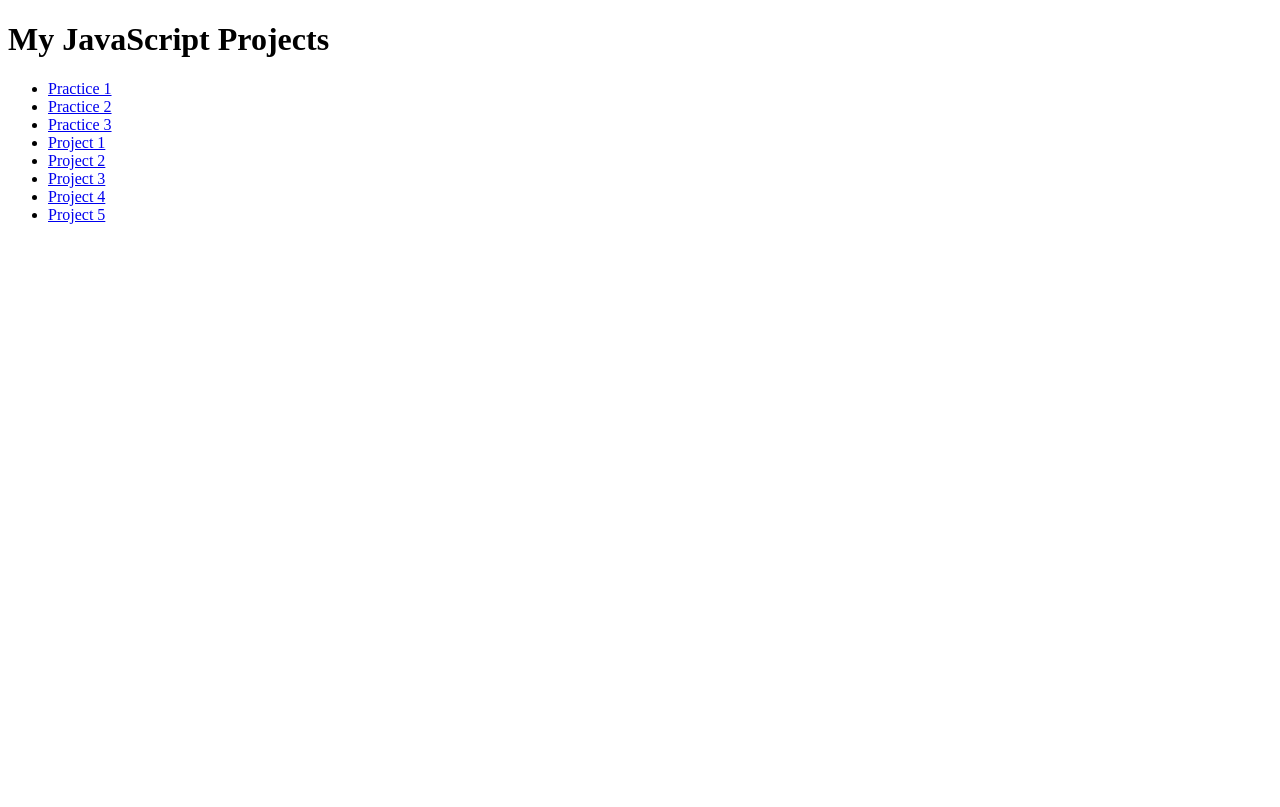
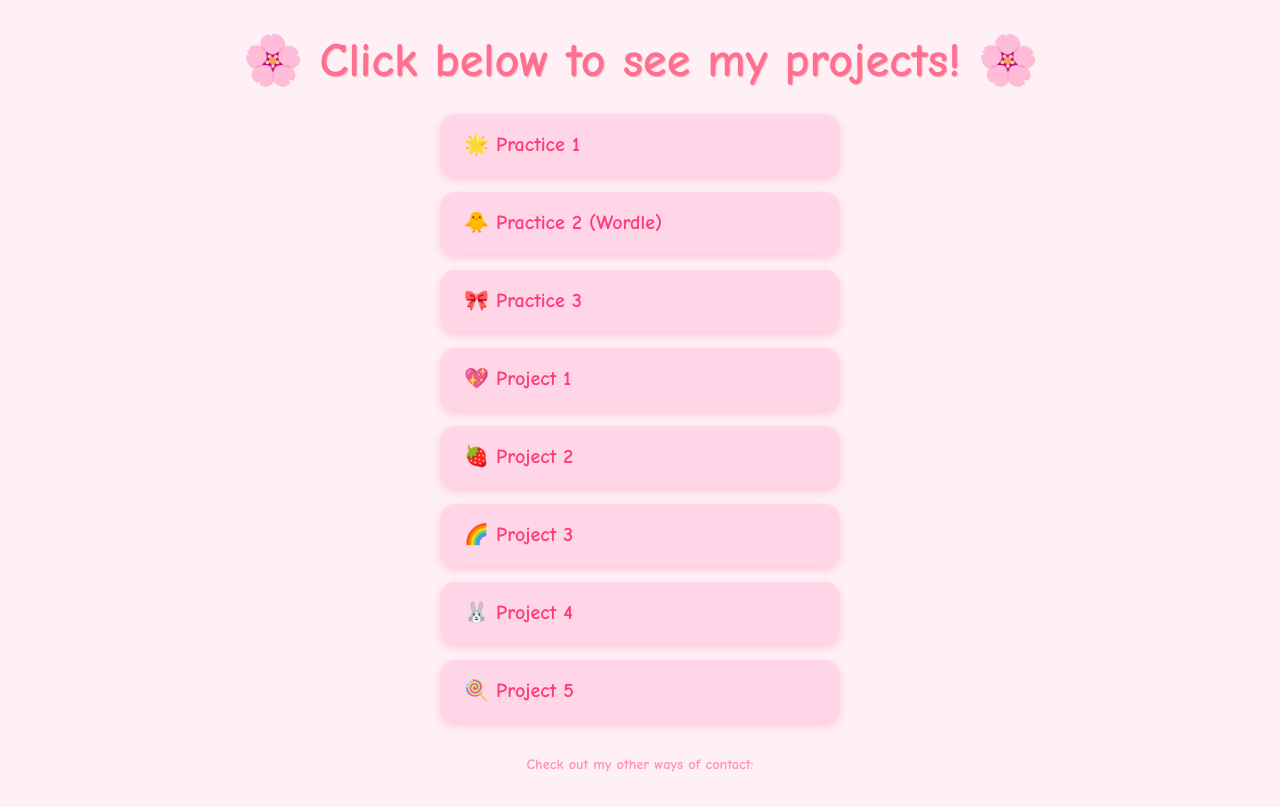
Before and after one commit to matinasawr/javascript_projects, a plain HTML site: page index.html in a window 1280 px wide. Drawn offline with nearby package versions, Linux system fonts and the light colour scheme.

Commit message:
updated index.html

```diff
--- a/index.html
+++ b/index.html
@@ -3,21 +3,94 @@
 
 <head>
     <meta charset="UTF-8" />
-    <title>My JavaScript Projects</title>
+    <meta name="viewport" content="width=device-width, initial-scale=1" />
+    <title>JS Projects</title>
+    <!-- bootstrap-->
+    <link href="https://cdn.jsdelivr.net/npm/bootstrap@5.3.0/dist/css/bootstrap.min.css" rel="stylesheet" />
+    <link href="https://fonts.googleapis.com/css2?family=Comic+Neue:wght@700&display=swap" rel="stylesheet" />
+    <style>
+        body {
+            background: #fff0f6;
+            font-family: 'Comic Neue', cursive;
+            color: #ff6f91;
+            min-height: 100vh;
+            display: flex;
+            flex-direction: column;
+            align-items: center;
+            padding: 2rem;
+        }
+
+        h1 {
+            font-size: 3rem;
+            margin-bottom: 1.5rem;
+            color: #ff6f91;
+            text-shadow: 1px 1px 0 #ffb6b9;
+        }
+
+        ul {
+            list-style: none;
+            padding: 0;
+            max-width: 400px;
+            width: 100%;
+        }
+
+        ul li {
+            background: #ffd6e8;
+            margin-bottom: 1rem;
+            border-radius: 15px;
+            box-shadow: 0 4px 8px rgba(255, 111, 145, 0.3);
+            transition: transform 0.2s ease;
+        }
+
+        ul li:hover {
+            transform: scale(1.05);
+        }
+
+        a {
+            display: block;
+            padding: 1rem 1.5rem;
+            text-decoration: none;
+            color: #ff3c78;
+            font-weight: 700;
+            font-size: 1.25rem;
+            border-radius: 15px;
+        }
+
+        a:hover {
+            background: #ff9bb7;
+            color: white;
+        }
+
+        footer {
+            margin-top: auto;
+            color: #ff6f91;
+            font-size: 0.9rem;
+            opacity: 0.7;
+        }
+    </style>
 </head>
 
 <body>
-    <h1>My JavaScript Projects</h1>
+
+    <h1>🌸 Click below to see my projects! 🌸</h1>
+
+
     <ul>
-        <li><a href="makumaha-practice-1/practice-1.html">Practice 1</a></li>
-        <li><a href="makumaha-practice-2/wordle.html">Practice 2</a></li>
-        <li><a href="makumaha-practice-3/practice-3.html">Practice 3</a></li>
-        <li><a href="makumaha-project-1/project-1.html">Project 1</a></li>
-        <li><a href="makumaha-project-2/project-2.html">Project 2</a></li>
-        <li><a href="makumaha-project-3/project-3.html">Project 3</a></li>
-        <li><a href="makumaha-project-4/project-4.html">Project 4</a></li>
-        <li><a href="makumaha-project-5/project5.html">Project 5</a></li>
+        <li><a href="makumaha-practice-1/practice-1.html">🌟 Practice 1</a></li>
+        <li><a href="makumaha-practice-2/wordle.html">🐥 Practice 2 (Wordle)</a></li>
+        <li><a href="makumaha-practice-3/practice-3.html">🎀 Practice 3</a></li>
+        <li><a href="makumaha-project-1/project-1.html">💖 Project 1</a></li>
+        <li><a href="makumaha-project-2/project-2.html">🍓 Project 2</a></li>
+        <li><a href="makumaha-project-3/project-3.html">🌈 Project 3</a></li>
+        <li><a href="makumaha-project-4/project-4.html">🐰 Project 4</a></li>
+        <li><a href="makumaha-project-5/project5.html">🍭 Project 5</a></li>
     </ul>
+    <footer>
+        Check out my other ways of contact:
+    </footer>
+
+    <!-- bootstrap JS -->
+    <script src="https://cdn.jsdelivr.net/npm/bootstrap@5.3.0/dist/js/bootstrap.bundle.min.js"></script>
 </body>
 
 </html>
```
